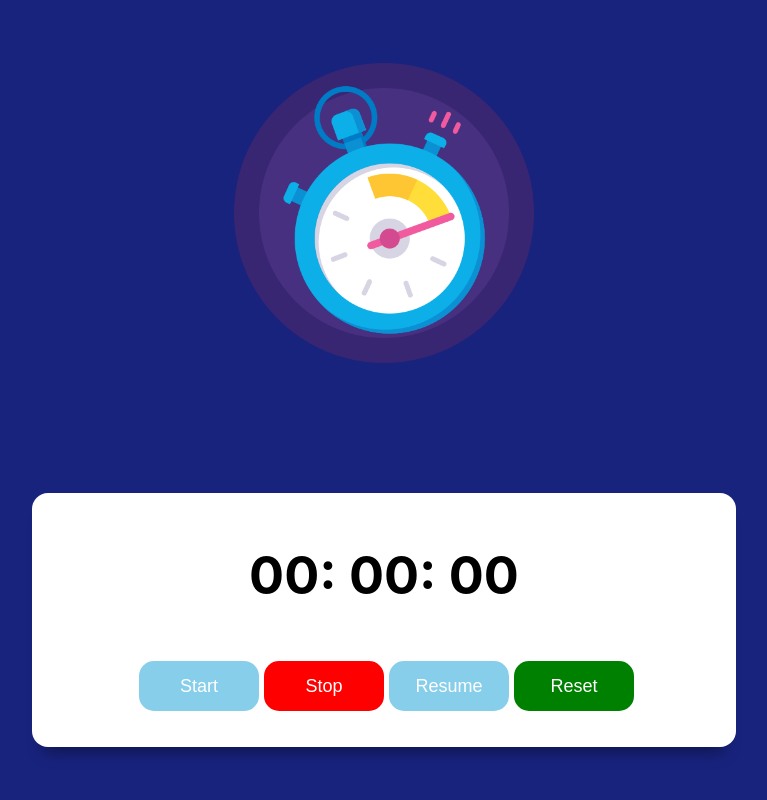
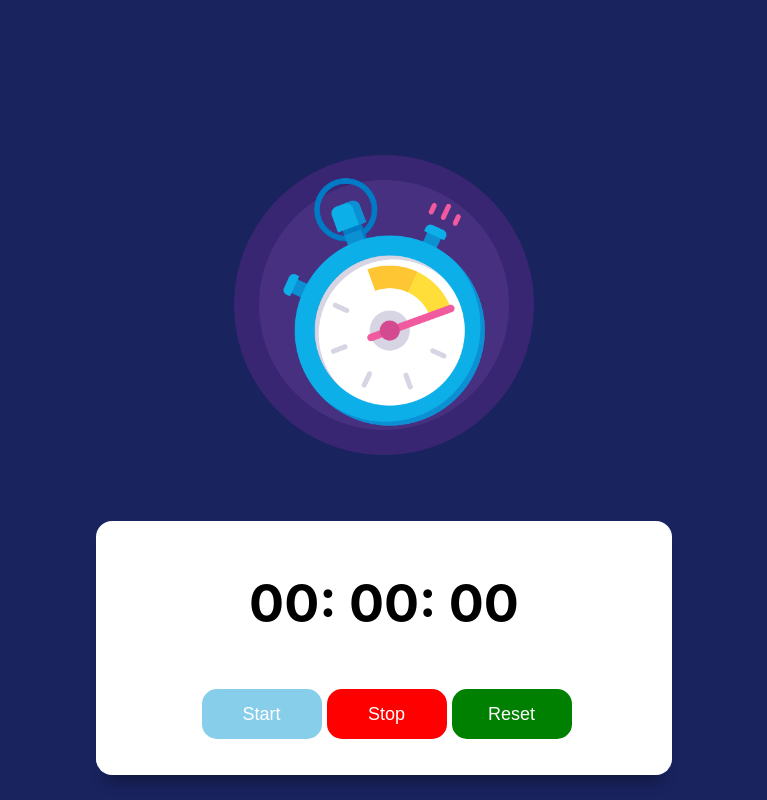
Before and after one commit to AntonioMM8506/ReadAgainstTheClock, a React (Create React App) app: page / in a window 1280 px wide. Shown: the whole page, without its empty margins (256-1023 px from the left). Built offline with nearby package versions, Linux system fonts and the light colour scheme.

Commit message:
Redesign of buttons

```diff
--- a/src/App.css
+++ b/src/App.css
@@ -2,21 +2,8 @@
   text-align: center;
 }
 
-.App-logo {
-  height: 40vmin;
-  pointer-events: none;
-}
-
-/*
-@media (prefers-reduced-motion: no-preference) {
-  .App-logo {
-    animation: App-logo-spin infinite 20s linear;
-  }
-}
-*/
-
 .App-header {
-  background-color: #18237E;
+  background-color: #19235E;
   min-height: 100vh;
   display: flex;
   flex-direction: column;
@@ -25,16 +12,3 @@
   font-size: calc(10px + 2vmin);
   color: white;
 }
-
-.App-link {
-  color: #61dafb;
-}
-
-@keyframes App-logo-spin {
-  from {
-    transform: rotate(0deg);
-  }
-  to {
-    transform: rotate(360deg);
-  }
-}
--- a/src/App.js
+++ b/src/App.js
@@ -1,4 +1,3 @@
-import logo from './clock_logo_2.png';
 import './App.css';
 import Timer from './Components/timer';
 
@@ -7,7 +6,6 @@ function App() {
   return (
     <div className="App">
       <header className="App-header">
-        <img src={logo} className="App-logo" alt="logo" />
         <Timer></Timer>
       </header>
 
--- a/src/Components/timer.css
+++ b/src/Components/timer.css
@@ -1,3 +1,31 @@
+
+:root{
+    --start: skyblue;
+}
+
+/* Logo ------------------------------------------- */
+#App-logo {
+    height: 40vmin;
+    margin-bottom: 50px;
+    pointer-events: none;
+}
+
+@media (prefers-reduced-motion: no-preference) {
+    .App-logo {
+        animation: App-logo-spin infinite 20s linear;
+    }
+}
+
+@keyframes App-logo-spin {
+    from {
+        transform: rotate(0deg);
+    }
+    to {
+        transform: rotate(360deg);
+    }
+}
+
+/* Timer ------------------------------------------ */
 .timer{
     width: 100%;
     height: 100vh;
@@ -12,19 +40,19 @@
 
 .timer_container{
     background-color: #fff;
-    width: 40vw;
+    width: 30vw;
     padding: 1rem 6rem;
     border-radius: 1rem;
     box-shadow: 0 1rem 1rem -0.7rem rgb(0,0,0,0.4);
     color: black;
 }
 
-.stop{
+/* Buttons ---------------------------------------- */
+#actionButton{
     margin-top: 20px;
     margin-bottom: 20px;
     color: #fff;
     font-size: 18px;
-    background-color: red;
     width: 120px;
     height: 50px;
     border: none;
@@ -33,32 +61,18 @@
     margin-left: 5px;
 }
 
-
+.stop{
+    background-color: red;
+}
 
 .reset{
-    margin-top: 20px;
-    margin-bottom: 20px;
-    color: #fff;
-    font-size: 18px;
     background-color: green;
-    width: 120px;
-    height: 50px;
-    border: none;
-    border-radius: 15px;
-    cursor: pointer;
-    margin-left: 5px;
 }
 
 .resume{
-    margin-top: 20px;
-    margin-bottom: 20px;
-    color: #fff;
-    font-size: 18px;
-    background-color: skyblue;
-    width: 120px;
-    height: 50px;
-    border: none;
-    border-radius: 15px;
-    cursor: pointer;
-    margin-left: 5px;
+    background-color: black;
 }
+
+.start{
+    background-color: var(--start);
+}
--- a/src/Components/timer.js
+++ b/src/Components/timer.js
@@ -1,10 +1,12 @@
-import React from 'react';
+import logo from '../clock_logo_2.png';
+import React, { useState } from 'react';
 import './timer.css';
 
 const Timer = () => {
     //Hooks approach
     const [time, setTime] = React.useState(0);
     const [timerOn, setTimeOn] = React.useState(false);
+    const [isActive, setActive] = React.useState(false);
 
     //Uses an interval that can be modified with the setinterval method
     //inside this method one can define the conditions mo modify the given
@@ -22,12 +24,22 @@ const Timer = () => {
         }
 
         return () => clearInterval(interval); // to avoid memory leaks
-
     }, [timerOn]); //runs every time the variable timeOn changes
 
-    //Render
+    const toggleClass = () => {
+        setActive(true);
+    };
+
+    const negativeToggleClass = () => {
+        setActive(false);
+    };
+
+
+    //Render ------------------------------------------------------------------------------------
     return (
         <div className='container'>
+            <img src={logo} id='App-logo' className={isActive ? 'App-logo' : null} alt="logo" />
+
             <div className='timer_container'>
                 <h1>
                     <span>{("0" + Math.floor((time/6000)%60)).slice(-2)}:</span> {/*Hours*/}
@@ -35,16 +47,29 @@ const Timer = () => {
                     <span>{("0" + ((time)%100)).slice(-2)}</span> {/*Seconds*/}
                 </h1>
                 <div>
-                    <button className='resume' onClick={() => setTimeOn(true)}>Start</button>
-                    <button className='stop' onClick={() => setTimeOn(false)}>Stop</button>
-                    <button className='resume' onClick={() => setTimeOn(true)}>Resume</button>
-                    <button className='reset' onClick={() => setTime(0)}>Reset</button>
+                    {/*If  the timer is in 00s, then the Start button has a different style than
+                    when the clock has started running*/}
+                    { time === 0 ?
+                        <button id='actionButton' className='start' onClick={() => {
+                            toggleClass();
+                            setTimeOn(true);
+                        }}>Start</button> :
+                        <button id='actionButton' className='resume' onClick={() => {
+                            toggleClass();
+                            setTimeOn(true);
+                        }}>Resume</button>
+                    }
+                    <button id='actionButton' className='stop' onClick={() => {
+                        setTimeOn(false);
+                        negativeToggleClass();
+                    } }>Stop</button>
+                    <button id='actionButton' className='reset' onClick={() => setTime(0)}>Reset</button>
                 </div>
             </div>
         </div>
 
     )//End of return
 
-}//End of Tmer
+}//End of Timer
 
 export default Timer;
```
Lines whose indentation alone changed are shown as unchanged.
